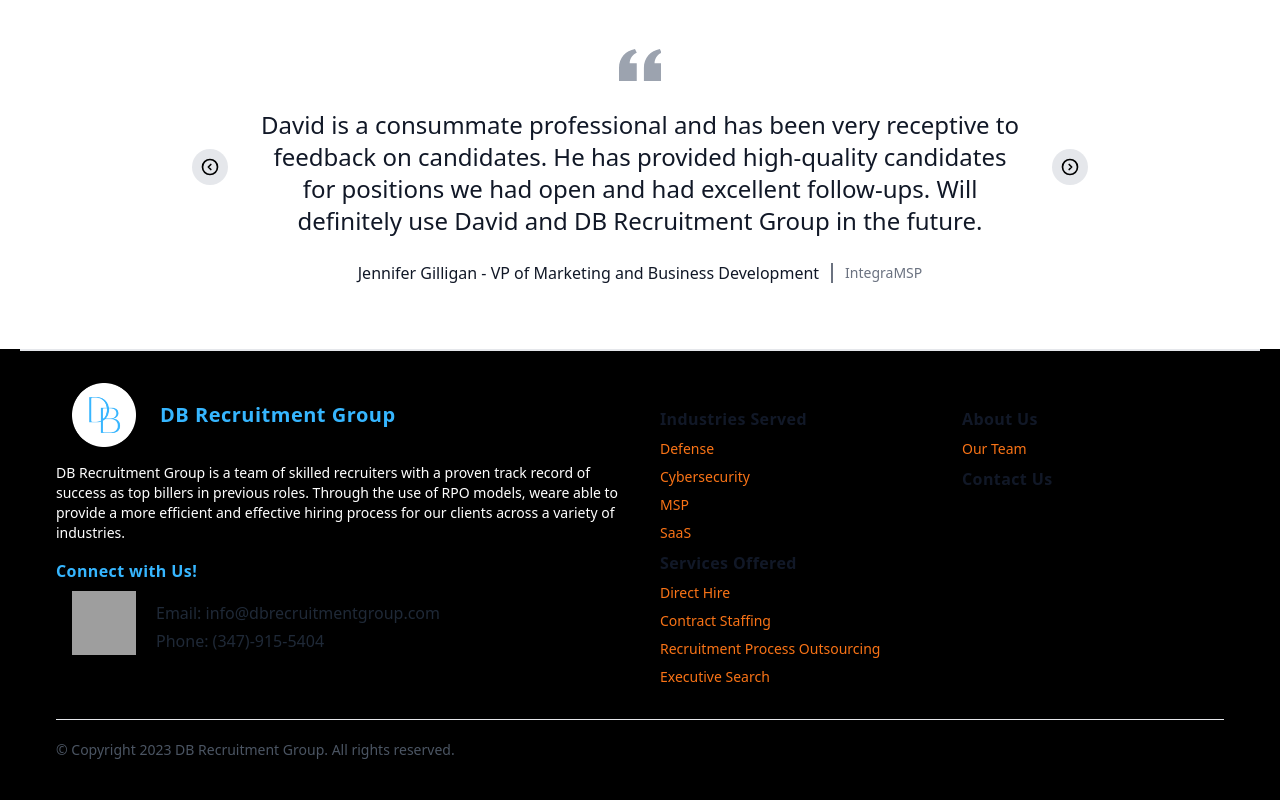
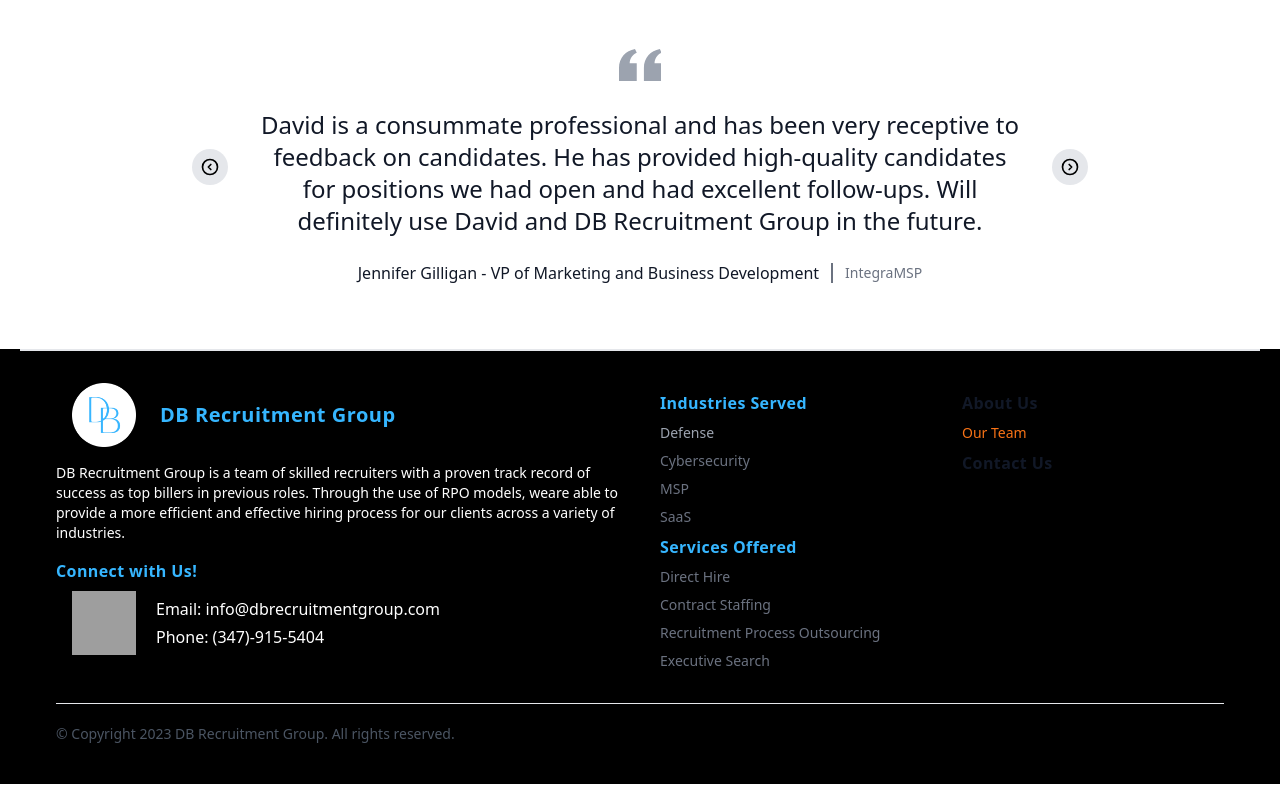
Before and after one commit to andrewjulian/dbrecruitment-website, a React (Vite) app: page / in a window 1280 px wide. Shown: the part 2677-3477 px from the top of the page. Built offline with nearby package versions, Linux system fonts and the light colour scheme; grey boxes are pictures that could not be loaded.

Commit message:
changed header and text colors

```diff
--- a/src/Components/Footer.jsx
+++ b/src/Components/Footer.jsx
@@ -43,41 +43,41 @@ const Footer = () => {
                     />
                   </a>
                 </div>
-                <div className="mt-4 grid items-center gap-1 px-2">
+                <div className="mt-2 grid items-center gap-1 px-2">
                   <div className=" flex">
                     <a href="#" title="send email">
-                      <p className="mr-1 text-gray-800">
+                      <p className="mr-1 text-white">
                         Email: info@dbrecruitmentgroup.com
                       </p>
                     </a>
                   </div>
                   <div className="flex">
-                    <p className="mr-1 text-gray-800">Phone: (347)-915-5404</p>
+                    <p className="mr-1 text-white">Phone: (347)-915-5404</p>
                   </div>
                 </div>
               </div>
             </div>
           </div>
 
-          <div className="flex flex-col gap-2 text-sm sm:mt-10">
-            <p className="text-base font-bold tracking-wide text-gray-900">
+          <div className="flex flex-col gap-2 text-sm sm:mt-6">
+            <p className="text-base font-bold tracking-wide text-[#36b6ff]">
               Industries Served
             </p>
-            <a className="text-orange-500">Defense</a>
-            <a className="text-orange-500">Cybersecurity</a>
-            <a className="text-orange-500">MSP</a>
-            <a className="text-orange-500">SaaS</a>
+            <a className="text-gray-400">Defense</a>
+            <a className="text-gray-500">Cybersecurity</a>
+            <a className="text-gray-500">MSP</a>
+            <a className="text-gray-500">SaaS</a>
 
-            <p className="text-base font-bold tracking-wide text-gray-900">
+            <p className="text-base font-bold tracking-wide text-[#36b6ff]">
               Services Offered
             </p>
-            <a className="text-orange-500">Direct Hire</a>
-            <a className="text-orange-500">Contract Staffing</a>
-            <a className="text-orange-500">Recruitment Process Outsourcing </a>
-            <a className="text-orange-500">Executive Search</a>
+            <a className="text-gray-500">Direct Hire</a>
+            <a className="text-gray-500">Contract Staffing</a>
+            <a className="text-gray-500">Recruitment Process Outsourcing </a>
+            <a className="text-gray-500">Executive Search</a>
           </div>
 
-          <div className="flex flex-col gap-2 text-sm sm:mt-10">
+          <div className="flex flex-col gap-2 text-sm sm:mt-6">
             <p className="text-base font-bold tracking-wide text-gray-900">
               About Us
             </p>
```
